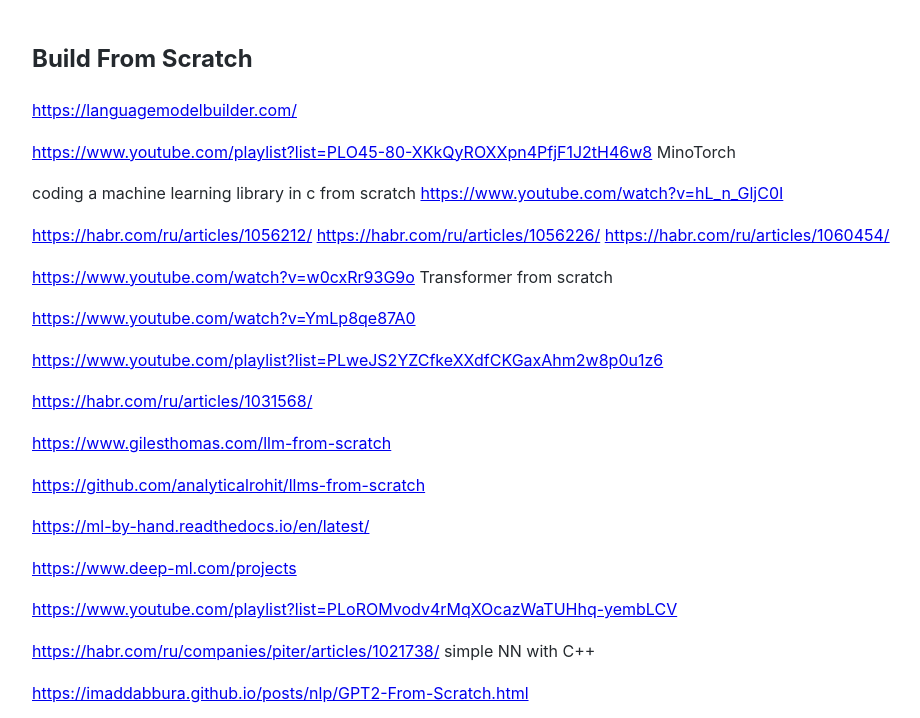
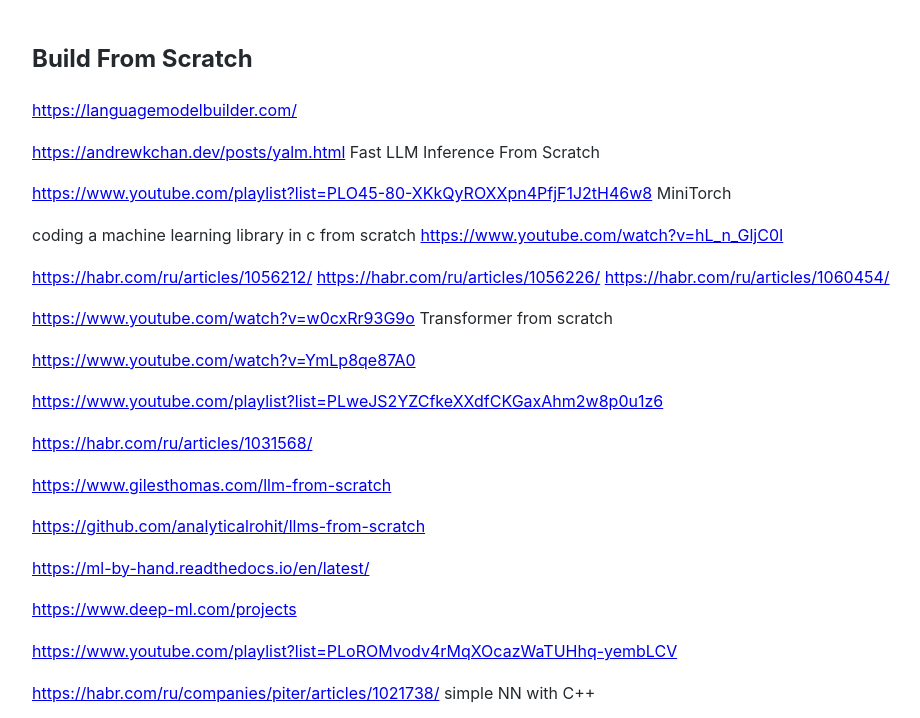
Before and after one commit to Michael-Lubinsky/michael-lubinsky.github.com, a Jekyll site: the page built from ml/from_scratch.md, in a window 1280 px wide and 900 px high, cut to the strip 0-718 px from the top of the window. Shown: the whole strip, without its empty margins (158-1078 px from the left). Built offline with Jekyll 4.4.1, drawn with Linux system fonts in a browser that asks for light colours; our own code applies the rules of GitHub Pages for plain Markdown files.

Commit message:
Update from_scratch.md with additional resources
Added links to resources for building machine learning models from scratch.

```diff
--- a/ml/from_scratch.md
+++ b/ml/from_scratch.md
@@ -2,7 +2,9 @@
 
 <https://languagemodelbuilder.com/>
 
-<https://www.youtube.com/playlist?list=PLO45-80-XKkQyROXXpn4PfjF1J2tH46w8> MinoTorch
+<https://andrewkchan.dev/posts/yalm.html> Fast LLM Inference From Scratch
+
+<https://www.youtube.com/playlist?list=PLO45-80-XKkQyROXXpn4PfjF1J2tH46w8> MiniTorch
 
 coding a machine learning library in c from scratch
 <https://www.youtube.com/watch?v=hL_n_GljC0I>
```
